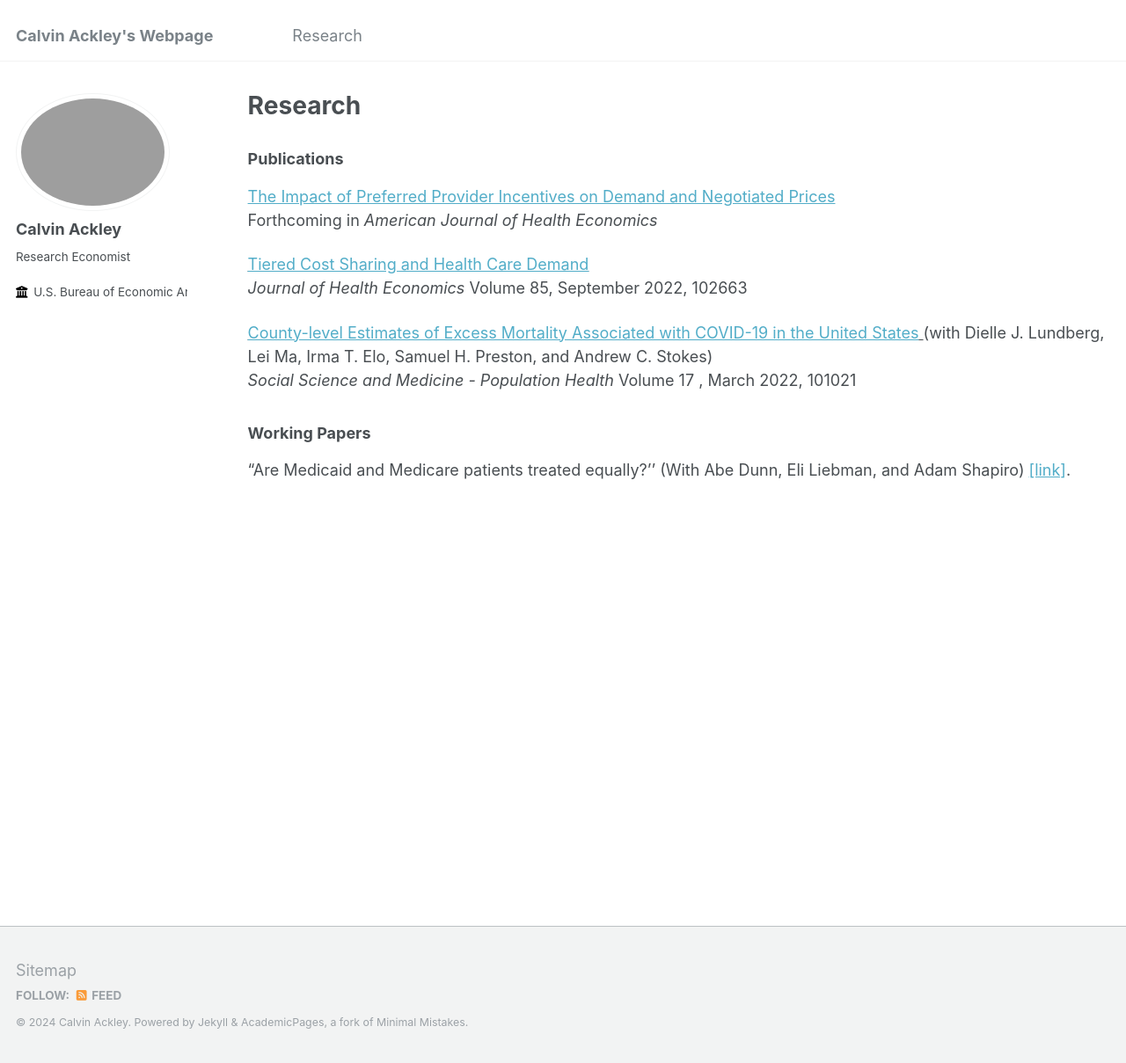
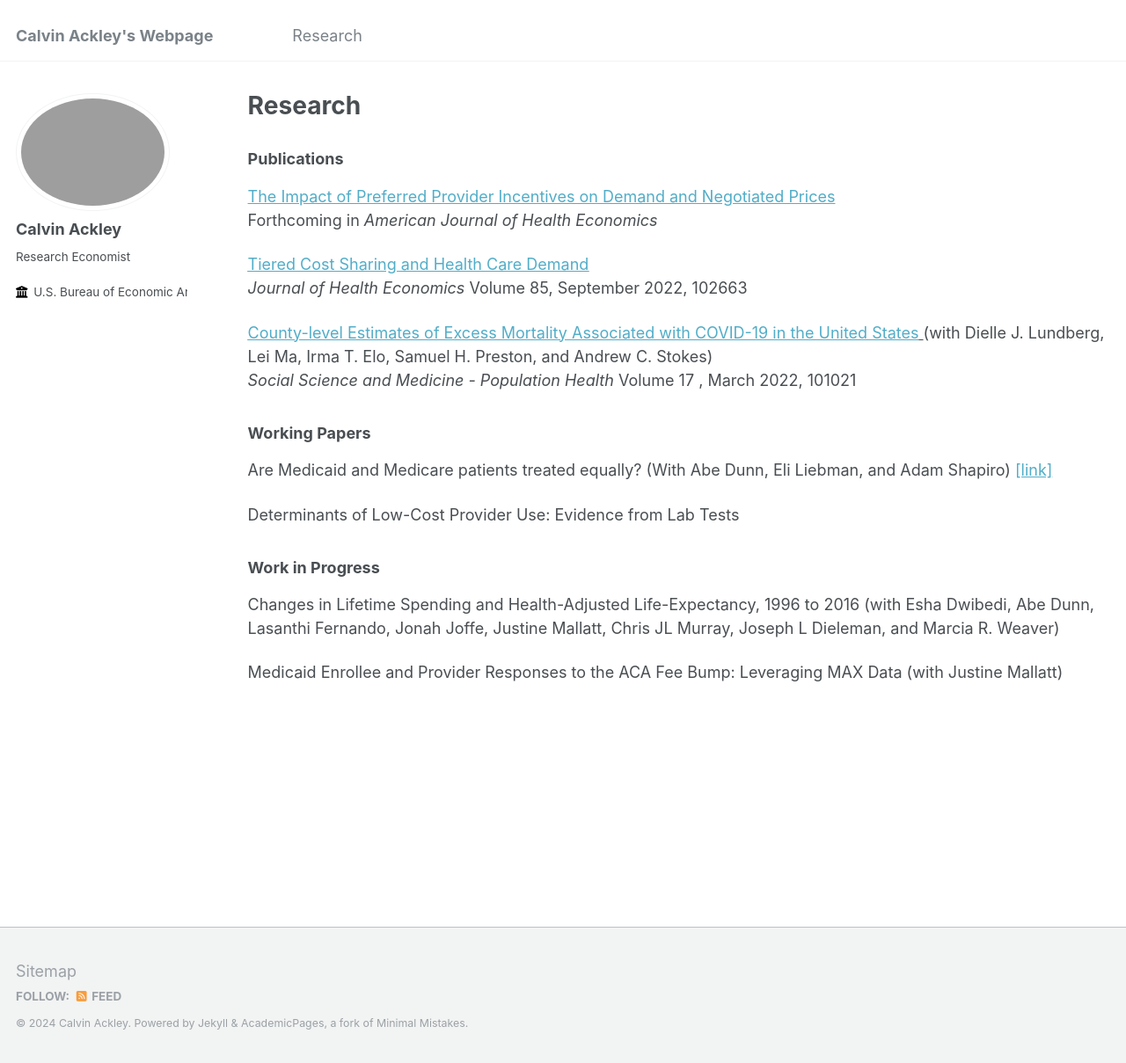
Before and after one commit to ackleycb/ackleycb.github.io, a Jekyll site: the page built from _pages/research.md, in a window 1280 px wide and 1209 px high. Shown: the whole window at 88% size. Built offline with Jekyll 4.4.1, drawn with Linux system fonts in a browser that asks for light colours.

Commit message:
Update research.md

```diff
--- a/_pages/research.md
+++ b/_pages/research.md
@@ -23,5 +23,14 @@ Lei Ma, Irma T. Elo, Samuel H. Preston, and Andrew C. Stokes) <br> *Social Scien
 
 ### Working Papers
 
-"Are Medicaid and Medicare patients treated equally?'' (With Abe Dunn, Eli Liebman, and Adam Shapiro)
-[[link]](https://www.frbsf.org/wp-content/uploads/wp2024-14.pdf "medicaid_duals").
+Are Medicaid and Medicare patients treated equally? (With Abe Dunn, Eli Liebman, and Adam Shapiro)
+[[link]](https://www.frbsf.org/wp-content/uploads/wp2024-14.pdf "medicaid_duals")
+
+Determinants of Low-Cost Provider Use: Evidence from Lab Tests
+
+
+### Work in Progress
+
+Changes in Lifetime Spending and Health-Adjusted Life-Expectancy, 1996 to 2016 (with Esha Dwibedi, Abe Dunn, Lasanthi Fernando, Jonah Joffe, Justine Mallatt, Chris JL Murray, Joseph L Dieleman, and Marcia R. Weaver)
+
+Medicaid Enrollee and Provider Responses to the ACA Fee Bump: Leveraging MAX Data (with Justine Mallatt)
```
